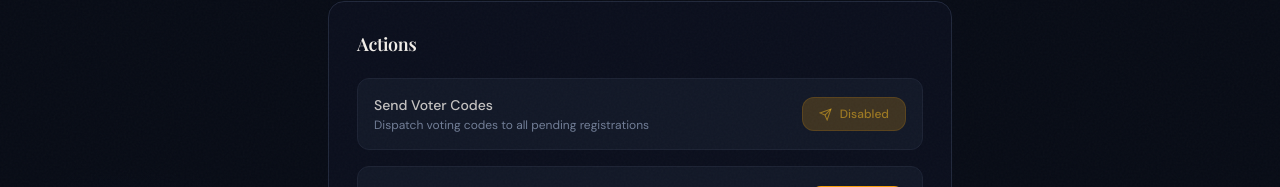
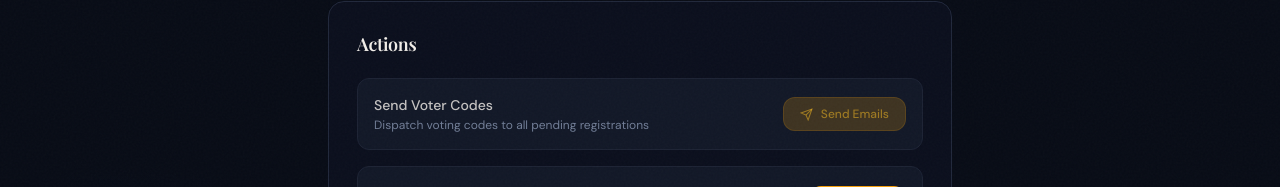
Before and after one commit to Maiqel1/vote-now, a Next.js app: page /admin in a window 1280 px wide. Shown: the part 470-657 px from the top of the page. Built offline with nearby package versions, Linux system fonts and the light colour scheme; no server answers; the database is empty.

Commit message:
enabled send email button

```diff
--- a/app/admin/page.tsx
+++ b/app/admin/page.tsx
@@ -262,7 +262,7 @@ export default function AdminPage() {
                 <line x1="22" y1="2" x2="11" y2="13" />
                 <polygon points="22 2 15 22 11 13 2 9 22 2" />
               </svg>
-              Disabled
+              Send Emails
             </button>
           </div>
 
```
